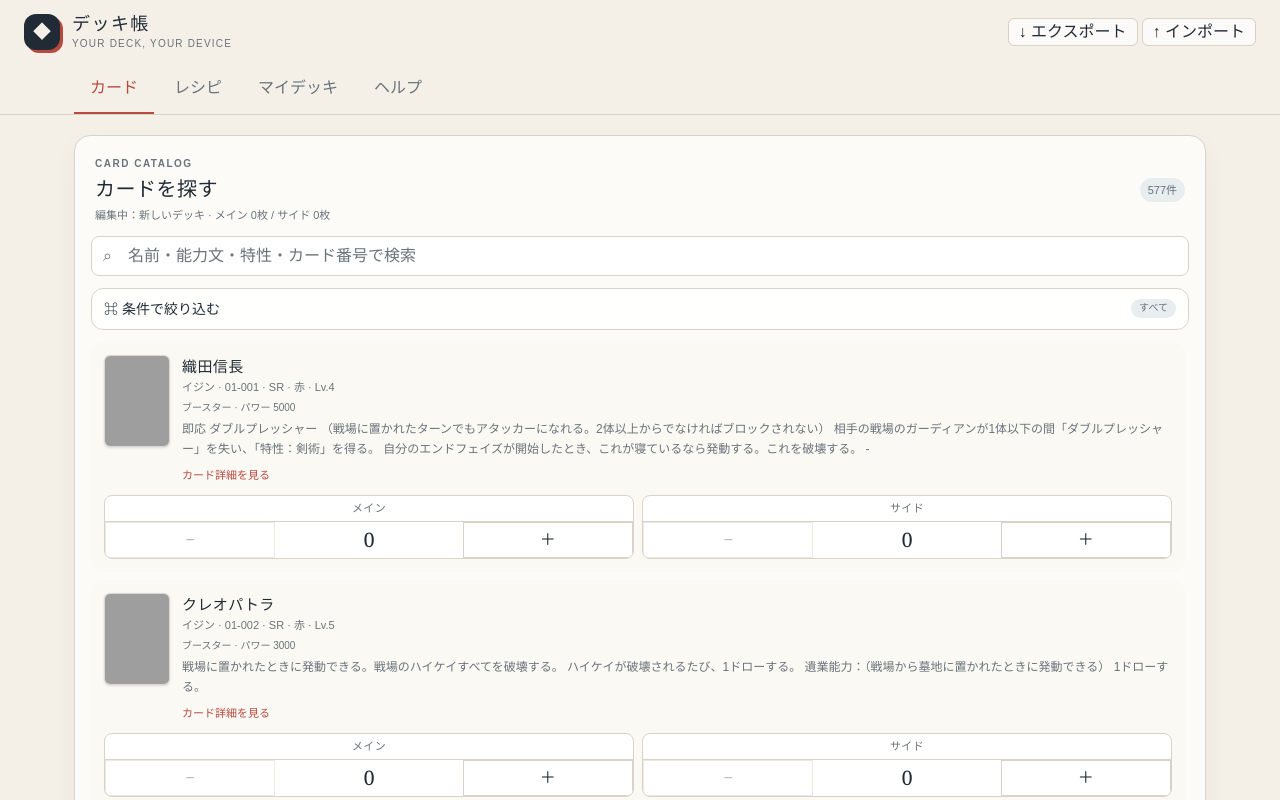
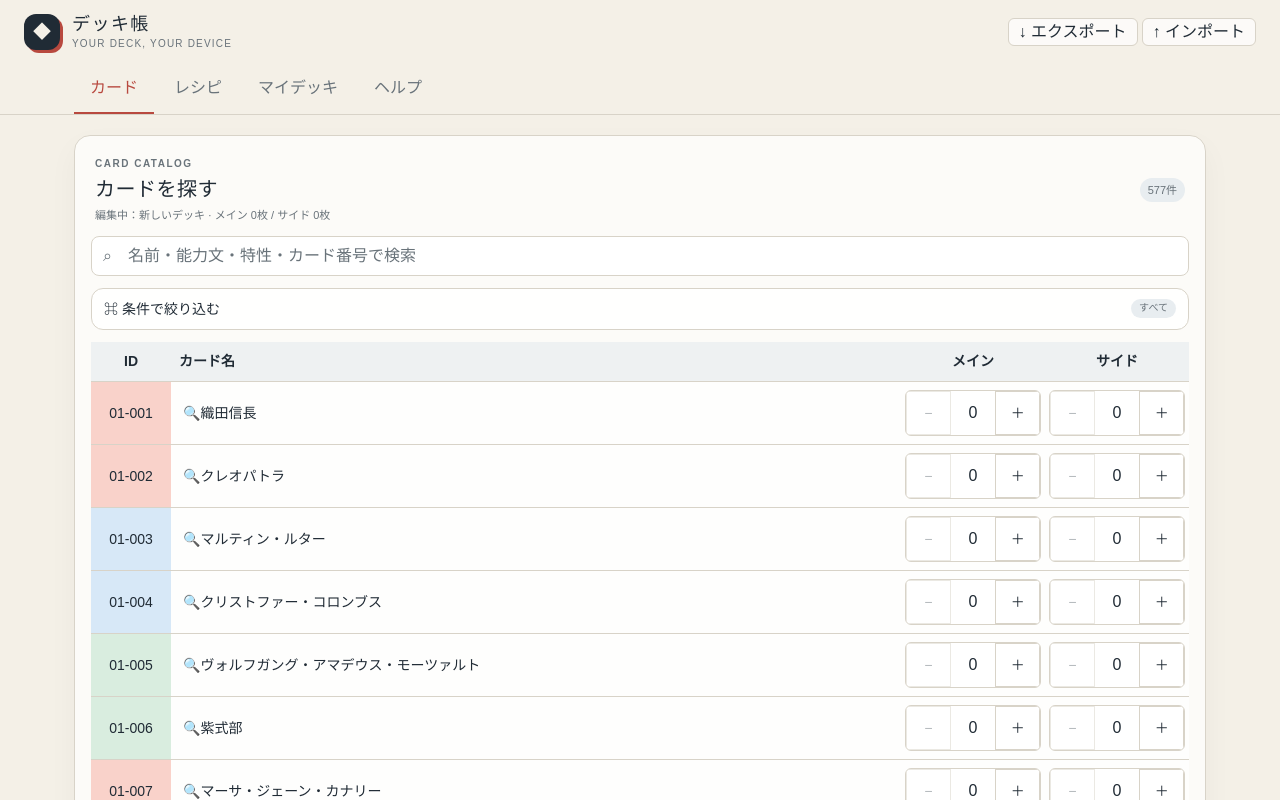
Before and after one commit to notohisa/ijinden-deckbook, a React (Vite) app: page / in a window 1280 px wide. Shown: the top 800 px of the page. Built offline with nearby package versions, Linux system fonts and the light colour scheme; grey boxes are pictures that could not be loaded.

Commit message:
Use compact table for card selection

```diff
--- a/app/page.tsx
+++ b/app/page.tsx
@@ -3,6 +3,7 @@
 import { type ChangeEvent, type ReactNode, useEffect, useMemo, useRef, useState } from 'react';
 import { Button } from '@/components/ui/button';
 import { Input } from '@/components/ui/input';
+import { Table, TableBody, TableCell, TableHead, TableHeader, TableRow } from '@/components/ui/table';
 import { ijindenCards, type IjindenCard } from '@/app/ijinden-cards';
 import { customCards, type CustomIjindenCard } from '@/app/custom-cards';
 
@@ -21,6 +22,9 @@ type CardType = (typeof cardTypes)[number];
 type SortBy = 'official' | 'level' | 'power' | 'type' | 'color' | 'name';
 type SortDirection = 'asc' | 'desc';
 const colorOptions = ['赤', '青', '緑', '黄', '紫', '無'] as const;
+const catalogColorTints: Record<string, string> = {
+  赤: '#f9d2ca', 青: '#d7e8f7', 緑: '#d9eddf', 黄: '#fff0bb', 紫: '#e9dcf3', 無: '#e8edf0',
+};
 const abilityKeywordOptions = [
   '剣術', '美術', '音楽', '思想', '医術', '志願',
   '航海', '執筆', '決起', '徴募', '魔導', '勝鬨', '躍進', '魔力化', '冥府発動', '復元', '反魂', '木霊', '喪神',
@@ -112,14 +116,11 @@ function RangeFilter({ label, min, max, ceiling, step = 1, onMinChange, onMaxCha
 }
 
 function CatalogCardCounter({ label, count, onDecrease, onIncrease }: { label: string; count: number; onDecrease: () => void; onIncrease: () => void }) {
-  return <section className="overflow-hidden rounded-lg border border-[var(--line)] bg-white">
-    <h3 className="border-b border-[var(--line)] px-2 py-1 text-center text-[11px] font-medium tracking-wide text-[var(--muted)]">{label}</h3>
-    <div className="grid grid-cols-[1fr_1.1fr_1fr]">
-      <Button type="button" variant="ghost" disabled={count === 0} onClick={onDecrease} aria-label={label + 'から1枚減らす'} className="h-9 rounded-none border-r border-[var(--line)] text-lg text-[var(--muted)]">−</Button>
-      <output aria-label={label + 'に入っている枚数'} className="grid h-9 place-items-center font-display text-xl">{count}</output>
-      <Button type="button" variant="ghost" onClick={onIncrease} aria-label={label + 'に1枚追加する'} className="h-9 rounded-none border-l border-[var(--line)] text-lg text-[var(--ink)]">＋</Button>
-    </div>
-  </section>;
+  return <div role="group" aria-label={label + 'の枚数'} className="grid min-w-0 grid-cols-3 overflow-hidden rounded-md border border-[var(--line)] bg-white">
+    <Button type="button" variant="ghost" disabled={count === 0} onClick={onDecrease} aria-label={label + 'から1枚減らす'} className="h-11 min-w-0 touch-manipulation rounded-none border-r border-[var(--line)] px-0 text-base text-[var(--muted)]">−</Button>
+    <output aria-label={label + 'に入っている枚数'} className="grid h-11 min-w-0 place-items-center text-base tabular-nums">{count}</output>
+    <Button type="button" variant="ghost" onClick={onIncrease} aria-label={label + 'に1枚追加する'} className="h-11 min-w-0 touch-manipulation rounded-none border-l border-[var(--line)] px-0 text-base text-[var(--ink)]">＋</Button>
+  </div>;
 }
 
 export default function Home() {
@@ -421,31 +422,37 @@ export default function Home() {
               </div>
             </div>
           </details>
-          <div className="max-h-[calc(100vh-180px)] space-y-2 overflow-y-auto pr-1 lg:max-h-[calc(100vh-180px)]">
-            {visibleCards.map((card) => {
-              const mainInDeck = activeDeck.main[card.id] ?? 0;
-              const sideInDeck = activeDeck.side[card.id] ?? 0;
-              const inDeck = mainInDeck + sideInDeck;
-              return <article key={card.id} className="rounded-xl border border-transparent bg-[var(--soft)] p-3 transition hover:border-[var(--line)] hover:bg-white">
-                <button type="button" onClick={() => selectCard(card.id)} aria-label={card.name + 'の詳細を開く'} className="group w-full text-left focus-visible:outline-none focus-visible:ring-2 focus-visible:ring-[var(--red)]">
-                  <div className="flex items-start gap-3">
-                    <img src={card.imageUrl} alt={card.name + 'のカード画像'} loading="lazy" className="h-[92px] w-[66px] shrink-0 rounded-md border border-black/15 bg-white object-cover object-top shadow-sm" />
-                    <div className="min-w-0 flex-1">
-                      <div className="flex items-start justify-between gap-2"><div><h2 className="font-display text-[15px] tracking-wide">{card.name}</h2><p className="mt-0.5 text-[11px] text-[var(--muted)]">{card.cardType} · {card.id} · {card.rarity} · {card.color} · Lv.{card.level ?? '-'}</p></div>{inDeck > 0 && <span className="rounded-full bg-[var(--ink)] px-2 py-0.5 text-[10px] font-medium text-white">計×{inDeck}</span>}</div>
-                      <p className="mt-1 text-[10px] text-[var(--muted)]">{card.release}{card.power !== null ? ' · パワー ' + card.power : ''}</p>
-                      <p className="mt-1 line-clamp-2 text-xs leading-5 text-[var(--muted)]">{card.description || card.trait || '公式カード情報'}</p>
-                      <p className="mt-2 text-[11px] font-medium text-[var(--red)]">カード詳細を見る</p>
-                    </div>
-                  </div>
-                </button>
-                <div className="mt-3 grid grid-cols-2 gap-2">
-                  <CatalogCardCounter label="メイン" count={mainInDeck} onDecrease={() => adjustCard(card.id, 'main', -1)} onIncrease={() => adjustCard(card.id, 'main', 1)} />
-                  <CatalogCardCounter label="サイド" count={sideInDeck} onDecrease={() => adjustCard(card.id, 'side', -1)} onIncrease={() => adjustCard(card.id, 'side', 1)} />
-                </div>
-              </article>;
-            })}
-            {visibleCards.length === 0 && <p className="rounded-xl bg-[var(--soft)] px-3 py-8 text-center text-xs text-[var(--muted)]">一致するカードがありません。</p>}
-            {visibleCards.length < matchingCards.length && <Button variant="outline" className="w-full border-[var(--line)] bg-white" onClick={() => setCatalogLimit((limit) => limit + 80)}>さらにカードを表示（残り {matchingCards.length - visibleCards.length}件）</Button>}
+          <div className="-mx-3 max-h-[calc(100vh-180px)] overflow-y-auto sm:mx-0">
+            <Table aria-label="カード選択一覧" className="min-w-[18rem] table-fixed text-sm">
+              <TableHeader className="bg-[var(--mist)]/70">
+                <TableRow className="border-[var(--line)] hover:bg-transparent">
+                  <TableHead scope="col" className="w-12 px-1 text-center font-bold sm:w-20">ID</TableHead>
+                  <TableHead scope="col" className="px-2 font-bold">カード名</TableHead>
+                  <TableHead scope="col" className="w-20 px-1 text-center font-bold sm:w-36">メイン</TableHead>
+                  <TableHead scope="col" className="w-20 px-1 text-center font-bold sm:w-36">サイド</TableHead>
+                </TableRow>
+              </TableHeader>
+              <TableBody>
+                {visibleCards.map((card) => {
+                  const mainInDeck = activeDeck.main[card.id] ?? 0;
+                  const sideInDeck = activeDeck.side[card.id] ?? 0;
+                  const tints = Array.from(card.color).map((color) => catalogColorTints[color] ?? catalogColorTints['無']);
+                  const idBackground = tints.length > 1 ? 'linear-gradient(135deg, ' + tints.join(', ') + ')' : tints[0];
+                  return <TableRow key={card.id} className={'border-[var(--line)] ' + (mainInDeck + sideInDeck > 0 ? 'bg-[var(--mist)]/70' : 'bg-white/70')}>
+                    <TableCell className="whitespace-normal break-all px-1 py-2 text-center text-xs text-[var(--ink)] sm:text-sm" style={{ background: idBackground }}><span aria-label={card.color + '色・' + card.id}>{card.id}</span></TableCell>
+                    <TableCell className="whitespace-normal px-1 py-1 sm:px-2">
+                      <button type="button" onClick={() => selectCard(card.id)} aria-label={card.name + '（' + card.id + '）の詳細を開く'} className="block min-h-11 w-full touch-manipulation rounded px-1 py-1 text-left text-base leading-6 break-words hover:underline focus-visible:outline-none focus-visible:ring-2 focus-visible:ring-[var(--red)]">
+                        <span aria-hidden="true">🔍</span>{card.name}
+                      </button>
+                    </TableCell>
+                    <TableCell className="px-1 py-2"><CatalogCardCounter label={card.name + '（' + card.id + '）のメイン'} count={mainInDeck} onDecrease={() => adjustCard(card.id, 'main', -1)} onIncrease={() => adjustCard(card.id, 'main', 1)} /></TableCell>
+                    <TableCell className="px-1 py-2"><CatalogCardCounter label={card.name + '（' + card.id + '）のサイド'} count={sideInDeck} onDecrease={() => adjustCard(card.id, 'side', -1)} onIncrease={() => adjustCard(card.id, 'side', 1)} /></TableCell>
+                  </TableRow>;
+                })}
+                {visibleCards.length === 0 && <TableRow><TableCell colSpan={4} className="whitespace-normal px-3 py-8 text-center text-sm text-[var(--muted)]">一致するカードがありません。</TableCell></TableRow>}
+              </TableBody>
+            </Table>
+            {visibleCards.length < matchingCards.length && <Button variant="outline" className="mt-2 w-full border-[var(--line)] bg-white" onClick={() => setCatalogLimit((limit) => limit + 80)}>さらにカードを表示（残り {matchingCards.length - visibleCards.length}件）</Button>}
           </div>
         </section>}
 
```
